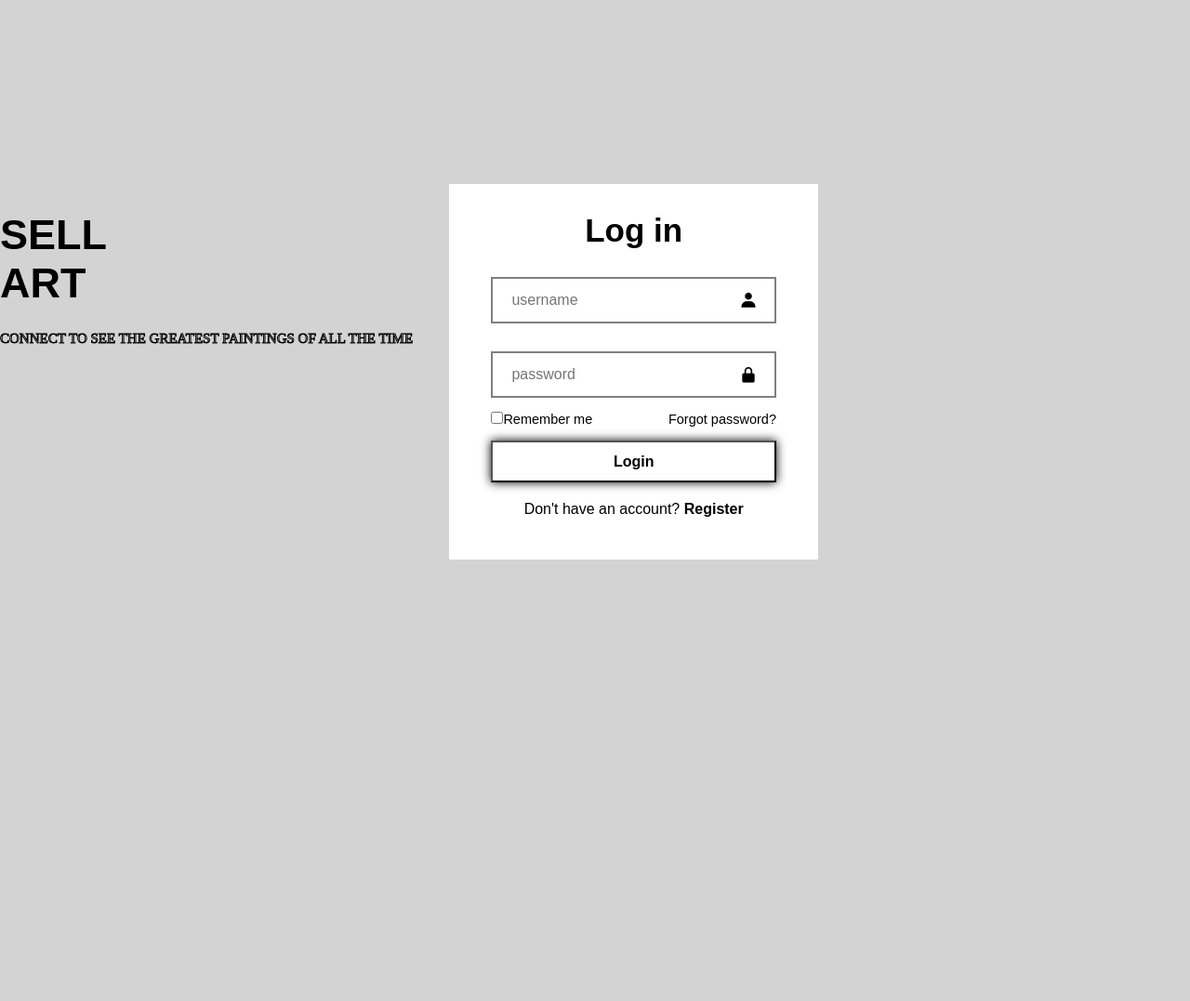
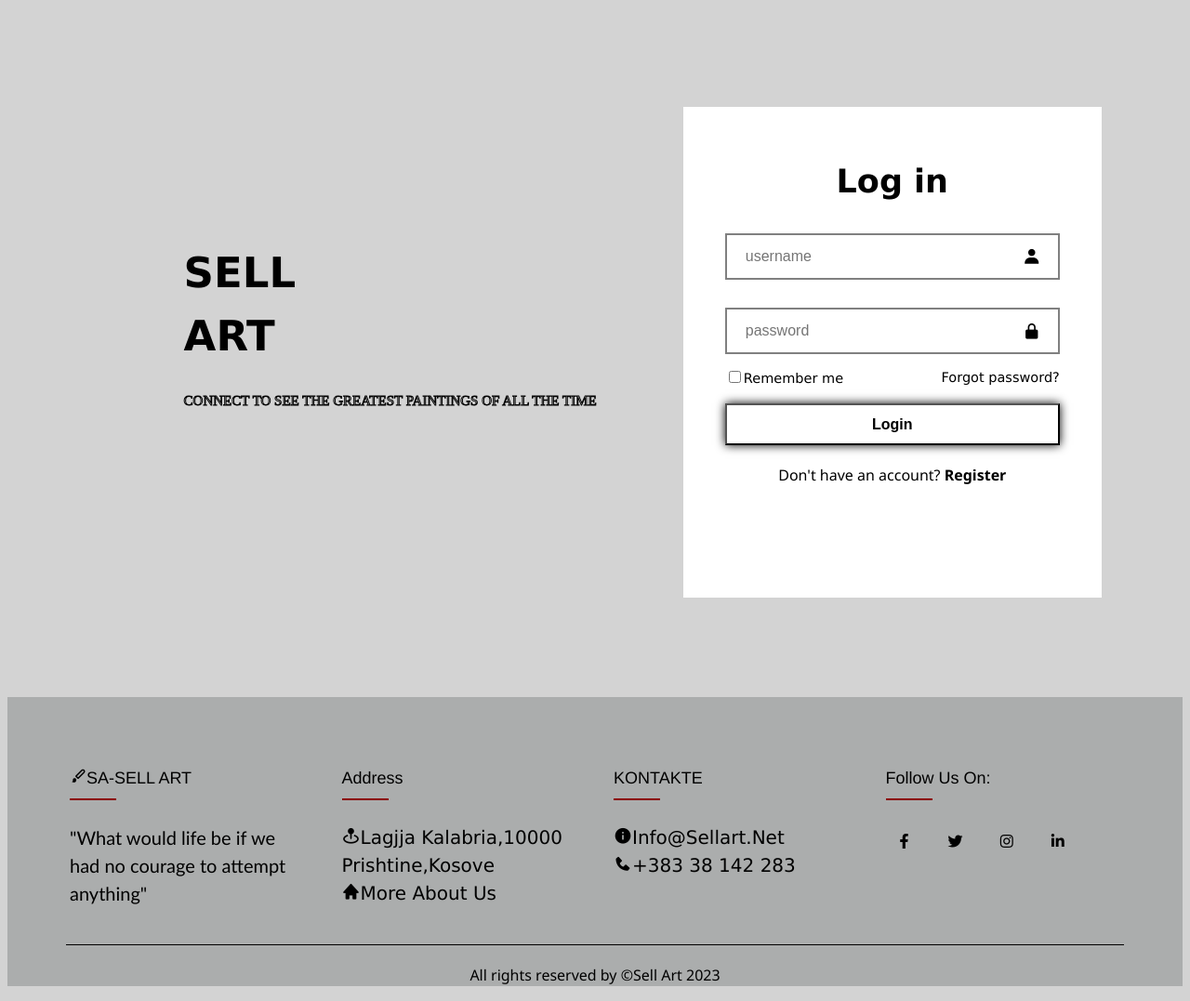
Before and after one commit to bleta12/Projekti, a PHP site: page /Sign.html in a window 1280 px wide. Shown: the whole page at 93% size. Before the commit the page ends 602 px from the top, so only its background shows below. Run offline with PHP 8.4, Linux system fonts and the light colour scheme.

Commit message:
signin 2part

```diff
--- a/Header.html
+++ b/Header.html
@@ -6,6 +6,7 @@
     <title>Sell Art</title>
     <link rel="stylesheet" href="Header.css">
     <link rel="stylesheet" href="bodyHome.css">
+    <link rel="stylesheet" href="about.css">
     <link rel="stylesheet" href="foter.css">
     <link rel="stylesheet" type="text/css" href="https://cdnjs.cloudflare.com/ajax/libs/font-awesome/5.15.1/css/all.min.css">
     <link href='https://unpkg.com/boxicons@2.1.4/css/boxicons.min.css' rel='stylesheet'>
@@ -32,7 +33,7 @@
           <li class="logo"><img src="sell art.png" alt="Sell Art"></li>
           <li class="item"><a href="Header.html">Home</a></li>
           <li class="item"><a href="Paintings.html">Paintings</a></li>
-          <li class="item"><a href="#">About</a></li>
+          <li class="item"><a href="about.html">About</a></li>
           <li class="item"><a href="#">Services</a></li>
 
           </li>
--- a/Paintings.html
+++ b/Paintings.html
@@ -30,7 +30,7 @@
               <li class="logo"><img src="sell art.png" alt="Sell Art"></li>
               <li class="item"><a href="Header.html">Home</a></li>
               <li class="item"><a href="Paintings.html">Paintings</a></li>
-              <li class="item"><a href="#">About</a></li>
+              <li class="item"><a href="about.html">About</a></li>
               <li class="item"><a href="#">Services</a></li>
 
 
--- a/Sign.html
+++ b/Sign.html
@@ -6,13 +6,16 @@
     <title>Document</title>
     <link href='https://unpkg.com/boxicons@2.1.4/css/boxicons.min.css' rel='stylesheet'>
     <link rel="stylesheet" href="signin.css">
+    <link rel="stylesheet" href="foter.css">
+    <link rel="stylesheet" type="text/css" href="https://cdnjs.cloudflare.com/ajax/libs/font-awesome/5.15.1/css/all.min.css">
+    <link href='https://unpkg.com/boxicons@2.1.4/css/boxicons.min.css' rel='stylesheet'>
 </head>
 
 
 
 <body>
 
-
+    <div class="b">
     <div class="TXT">
         <h2>SELL ART </h2>
         <p>Connect to see the greatest paintings of all the time</p>
@@ -40,5 +43,54 @@
             </div>
         </form>
     </div>
+</div>
 </body>
+
+<footer class="footer">
+    <div class="kryesor">
+        <div class="rreshti">
+            <div class="kolon">
+                <h4><i class='bx bxs-paint' ></i>SA-SELL ART</h4>
+
+
+               <p style="color: black;font-family: 'Gill Sans', 'Gill Sans MT', Calibri, 'Trebuchet MS', sans-serif;font-size:20px;
+">"What would life be if we had no courage to attempt anything"</p>
+
+            </div>
+
+                <div class="kolon">
+                    <h4>Address</h4>
+                    <ul>
+                        <li><a href="#"><i class='bx bxs-map-pin' ></i>Lagjja Kalabria,10000 Prishtine,Kosove</a></li>
+                        <li><a href="#"><i class='bx bxs-home' ></i>More About us</a></li>
+                    </ul>
+       </div>
+
+
+
+        <div class="kolon">
+            <h4>KONTAKTE</h4>
+            <ul>
+                <li><a href="#"><i class='bx bxs-info-circle' ></i>info@sellart.net</a></li>
+                <li><a href="#"><i class='bx bxs-phone' ></i>+383 38 142 283</a></li>
+            </ul>
+</div>
+
+<div class="kolon">
+<h4>Follow us on:</h4>
+<div class="linqet">
+
+   <a href="#"><i class="fab fa-facebook-f"></i></a>
+   <a href="#"><i class="fab fa-twitter"></i></a>
+   <a href="#"><i class="fab fa-instagram"></i></a>
+  <a href="#"><i class="fab fa-linkedin-in"></i></a>
+
+</div>
+</div>
+</div>
+</div>
+<hr>
+<p class="copyright">All rights reserved by &copy;Sell Art 2023</p>
+
+</footer>
 </html>
--- a/about.html
+++ b/about.html
@@ -112,7 +112,7 @@
                 </div>
                 </div>
               </div>
-</body>
+
 
 
 
--- a/signin.css
+++ b/signin.css
@@ -1,22 +1,24 @@
-*{
-    padding: 0;
-    margin: 0;
-    font-family: sans-serif;
-    box-sizing: border-box;
-}
+
 body{
-    display: flex;
-    justify-content: right;
-    align-items: center;
-    min-height: 100vh;
-    margin-right:400px;
+    display: flexbox;
     background: lightgray;
 }
+.b{
+    display: flex;
+    margin-left: 15%;
+    flex-wrap: wrap;
+
+}
 .form{
+    display: flexbox;
+    flex-wrap: wrap;
+    margin-top: 10%;
+    margin-bottom: 10%;
     width:450px;
-background: white;
-color: solid black;
-padding: 30px 45px;
+    margin-left: 0%;
+   background: white;
+   color: solid black;
+   padding: 30px 45px;
 
 }
 
@@ -103,6 +105,13 @@ padding: 30px 45px;
 .register-link p a:hover{
     text-decoration: underline;
 }
+.TXT{
+    margin-top: 20%;
+    display: flexbox;
+    margin-bottom: 10%;
+    width: 50%;
+    flex-wrap: wrap;
+}
 
 .TXT h2{
     display: flex;
```
Also changed, not shown: foter.css (+0 -13 lines).
